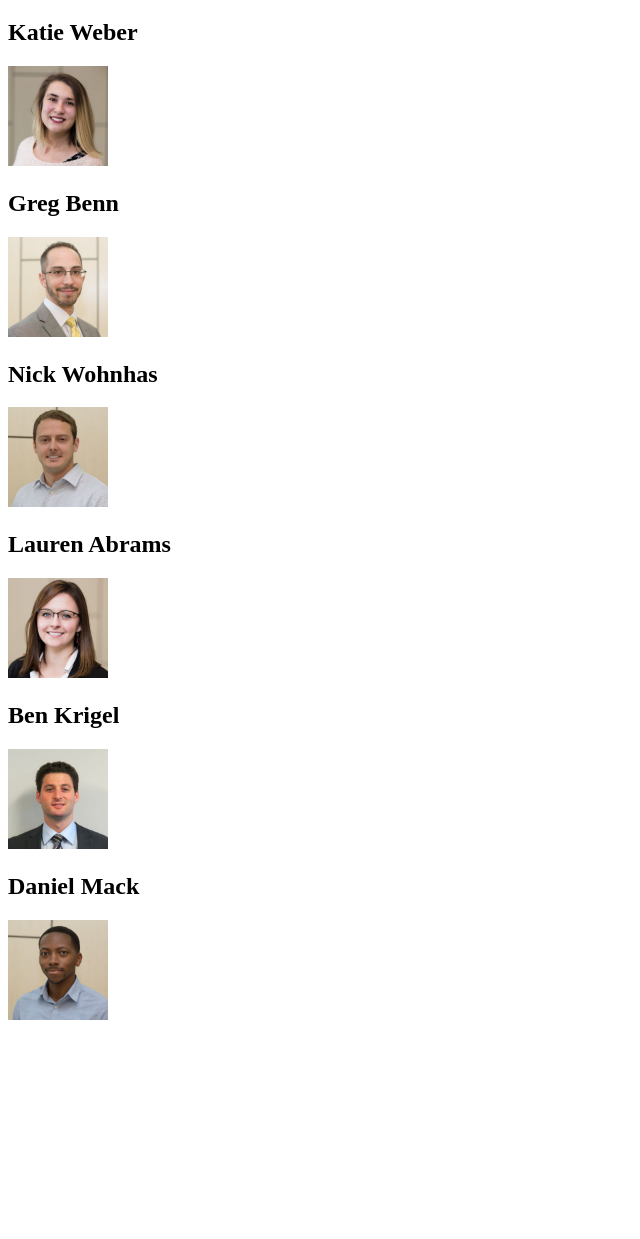
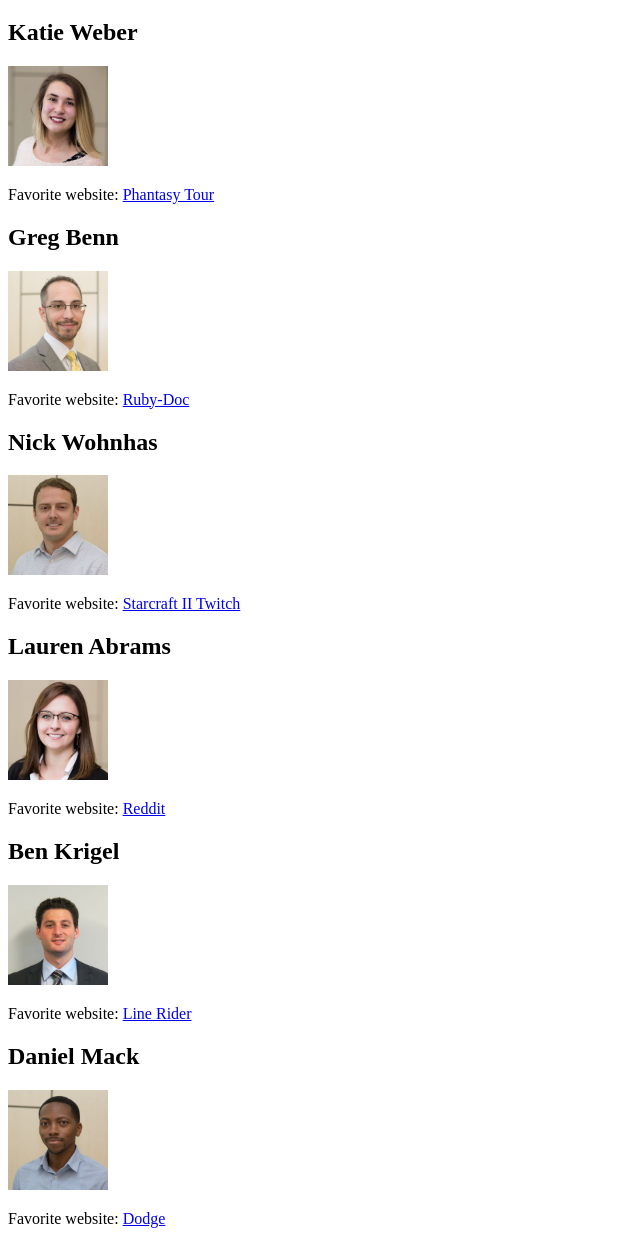
Before and after one commit to jamilia27/katie_and_gregs_first_pairing_project, a plain HTML site: page index.html in a window 1280 px wide. Shown: the part 61-1300 px from the top of the page, without its empty margins (0-640 px from the left). Before the commit the page ends 1093 px from the top, so only its background shows below. Drawn offline with Linux system fonts and the light colour scheme.

Commit message:
Add favorite websites

```diff
--- a/index.html
+++ b/index.html
@@ -13,16 +13,27 @@
   <div class="developer">
     <h2>Katie Weber</h2>
     <img src="img/KatieWeber.jpg" width="100" height="100">
+    <p class="favorite-website">Favorite website: <a href="https://www.phantasytour.com/" target ="_blank" title="Jam band dates and stats">Phantasy Tour</a></p>
+
     <h2>Greg Benn</h2>
     <img src="img/GregBenn.jpg" width="100" height="100">
+    <p class="favorite-website">Favorite website: <a href="http://ruby-doc.org" target ="_blank" title="Help and documentation for the Ruby programming language">Ruby-Doc</a></p>
+
     <h2>Nick Wohnhas</h2>
     <img src="img/NickWohnhas.jpg" width="100" height="100">
+    <p class="favorite-website">Favorite website: <a href="https://www.twitch.tv/directory/game/StarCraft%20II" target ="_blank" title="StarCraft II live streaming">Starcraft II Twitch</a></p>
+
     <h2>Lauren Abrams</h2>
     <img src="img/LaurenAbrams.jpg" width="100" height="100">
+    <p class="favorite-website">Favorite website: <a href="https://www.reddit.com/" target ="_blank" title="The front page of the Internet">Reddit</a></p>
+
     <h2>Ben Krigel</h2>
     <img src="img/BenKrigel.jpg" width="100" height="100">
+    <p class="favorite-website">Favorite website: <a href="https://www.linerider.com/" target ="_blank" title="SWEETEST GAME ON THE INTERWEBS">Line Rider</a></p>
+
     <h2>Daniel Mack</h2>
     <img src="img/DanielMack.jpg" width="100" height="100">
+    <p class="favorite-website">Favorite website: <a href="https://www.dodge.com/" target ="_blank" title="Dodge Official Site">Dodge</a></p>
   </div>
 </body>
 
```
